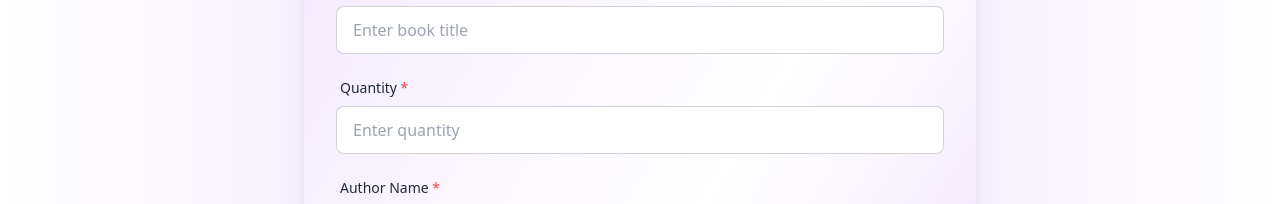
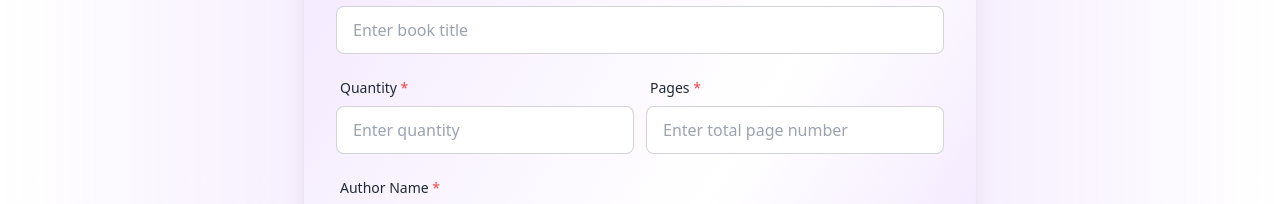
Before and after one commit to abdurrahmanmahmud5981/ReadSphere, a React (Vite) app: page /addBook in a window 1280 px wide. Shown: the part 330-534 px from the top of the page. Built offline with nearby package versions, Linux system fonts and the light colour scheme; no server answers.

Commit message:
refactor AddBook component; enhance form structure and add pages input with validation

```diff
--- a/src/pages/addBook/AddBook.jsx
+++ b/src/pages/addBook/AddBook.jsx
@@ -17,14 +17,35 @@ const AddBook = () => {
     reset,
   } = useForm();
 
-  const categories = ["Ficton", "Non-Fiction", "Philosophical", "Children's Books"];
+  const categories = [
+    "Ficton",
+    "Non-Fiction",
+    "Philosophical",
+    "Children's Books",
+  ];
   const onSubmit = async (data) => {
     try {
       setLoading(true);
       console.log(data);
 
+      // Add book to database
+      const formData = {
+        imageUrl: data.image,
+        bookName: data.name,
+        authorName: data.author,
+        bookCategory: data.category,
+        quantity: parseInt(data.quantity),
+        bookRating: parseFloat(data.rating),
+        pages: parseInt(data.pages),
+        publisher: "J. B. Lippincott & Co.",
+        publisherEmail: '',
+        bookContent: data.aboutBook,
+
+        shortDescription: data.description,
+      };
+
       toast.success("Book added successfully!");
-      reset();
+      // reset();
 
       // navigate("/all-books");
     } catch (error) {
@@ -51,8 +72,8 @@ const AddBook = () => {
             <input
               type="url"
               placeholder="Valid Cover Image URL "
-                {...register('image', {
-                  required: 'Book cover image is required',
+              {...register("image", {
+                required: "Book cover image is required",
               })}
               className="input  input-bordered   w-full"
             />
@@ -61,13 +82,14 @@ const AddBook = () => {
                 {errors.image.message}
               </span>
             )}
-
           </div>
 
           {/* Book Title */}
           <div className="form-control">
             <label className="label">
-              <span className="label-text font-medium">Book Title <span className="text-red-500">*</span></span>
+              <span className="label-text font-medium">
+                Book Title <span className="text-red-500">*</span>
+              </span>
             </label>
             <input
               type="text"
@@ -89,9 +111,12 @@ const AddBook = () => {
           </div>
 
           {/* Quantity */}
+         <div className="grid grid-cols-2 gap-3">
          <div className="form-control">
             <label className="label">
-              <span className="label-text font-medium">Quantity <span className="text-red-500">*</span></span>
+              <span className="label-text font-medium">
+                Quantity <span className="text-red-500">*</span>
+              </span>
             </label>
             <input
               type="number"
@@ -111,11 +136,38 @@ const AddBook = () => {
               </span>
             )}
           </div>
+          <div className="form-control">
+            <label className="label">
+              <span className="label-text font-medium">
+                Pages <span className="text-red-500">*</span>
+              </span>
+            </label>
+            <input
+              type="number"
+              className="input input-bordered"
+              placeholder="Enter total page number"
+              {...register("pages", {
+                required: "Pages is required",
+                min: {
+                  value: 1,
+                  message: "Pages must be at least 1",
+                },
+              })}
+            />
+            {errors.pages && (
+              <span className="text-error text-sm mt-1">
+                {errors.pages.message}
+              </span>
+            )}
+          </div>
+         </div>
 
           {/* Author Name */}
           <div className="form-control">
             <label className="label">
-              <span className="label-text font-medium">Author Name <span className="text-red-500">*</span></span>
+              <span className="label-text font-medium">
+                Author Name <span className="text-red-500">*</span>
+              </span>
             </label>
             <input
               type="text"
@@ -139,7 +191,9 @@ const AddBook = () => {
           {/* Category */}
           <div className="form-control">
             <label className="label">
-              <span className="label-text font-medium">Category <span className="text-red-500">*</span></span>
+              <span className="label-text font-medium">
+                Category <span className="text-red-500">*</span>
+              </span>
             </label>
             <select
               className="select select-bordered"
@@ -164,7 +218,9 @@ const AddBook = () => {
           {/* Short Description */}
           <div className="form-control">
             <label className="label">
-              <span className="label-text font-medium">Short Description <span className="text-red-500">*</span></span>
+              <span className="label-text font-medium">
+                Short Description <span className="text-red-500">*</span>
+              </span>
             </label>
             <textarea
               className="textarea textarea-bordered h-24 resize-none"
@@ -186,7 +242,9 @@ const AddBook = () => {
           {/* Rating */}
           <div className="form-control">
             <label className="label">
-              <span className="label-text font-medium">Rating (1-5) <span className="text-red-500">*</span></span>
+              <span className="label-text font-medium">
+                Rating (1-5) <span className="text-red-500">*</span>
+              </span>
             </label>
             <input
               type="number"
@@ -216,7 +274,9 @@ const AddBook = () => {
           {/* Book Content */}
           <div className="form-control">
             <label className="label">
-              <span className="label-text font-medium">About Book <span className="text-red-500">*</span></span>
+              <span className="label-text font-medium">
+                About Book <span className="text-red-500">*</span>
+              </span>
             </label>
             <textarea
               className="textarea textarea-bordered h-24 resize-none"
```
Lines whose indentation alone changed are shown as unchanged.
